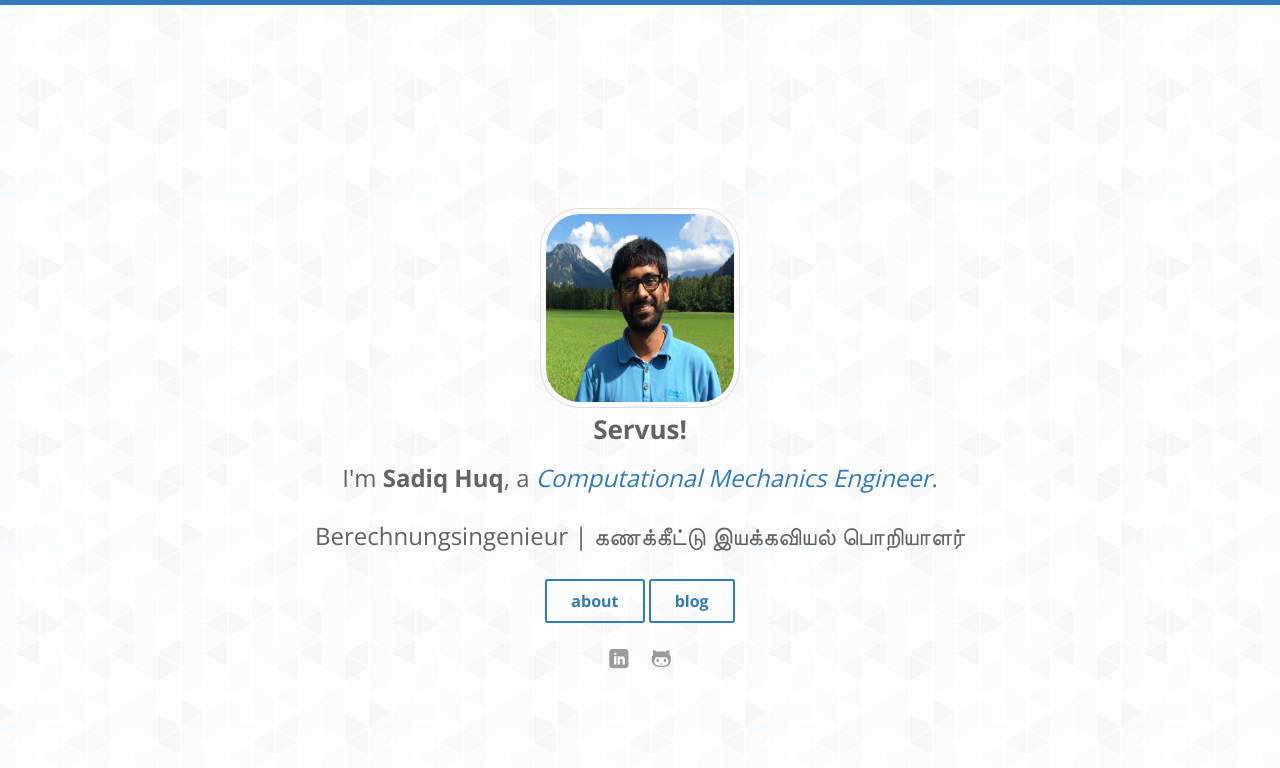
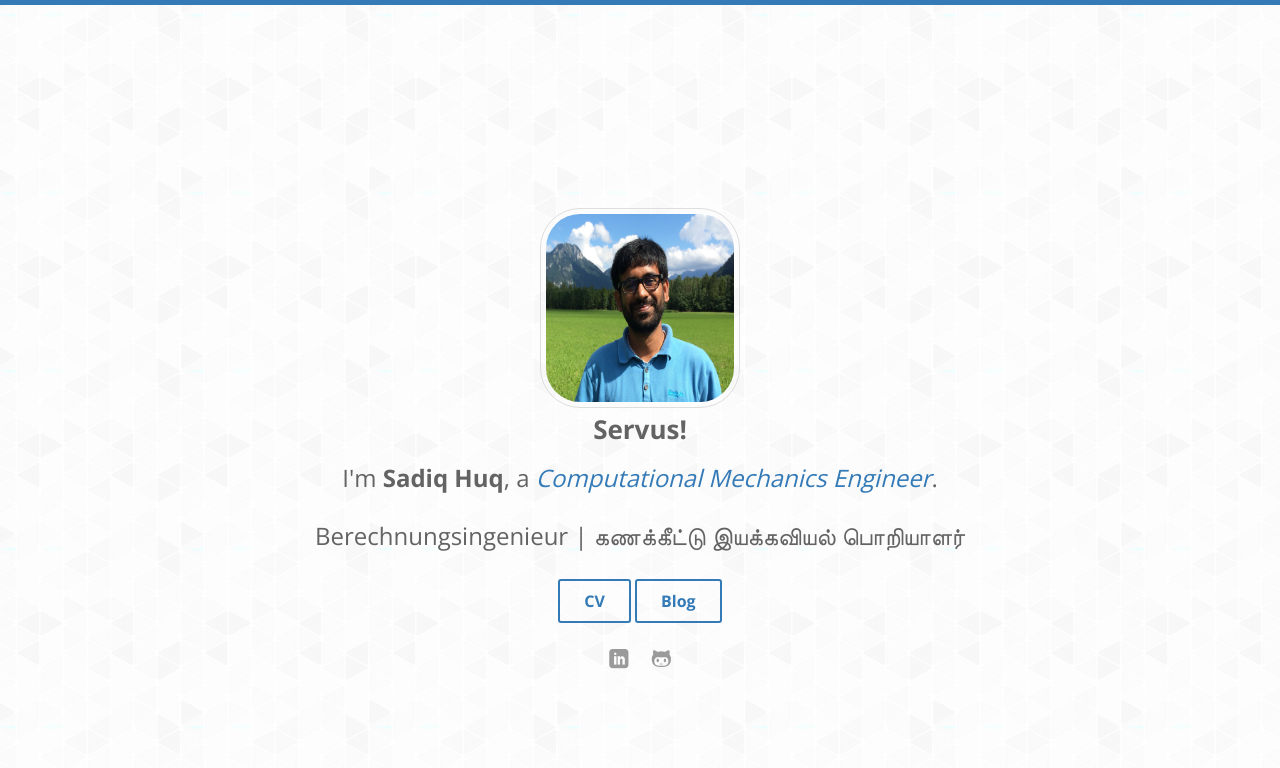
Before and after one commit to sadiqhuq/sadiqhuq.github.io, a Jekyll site: the page built from index.html, in a window 1280 px wide. Shown: the top 768 px of the page. Built offline with Jekyll 4.4.1, drawn with Linux system fonts in a browser that asks for light colours; some web fonts are replaced.

Commit message:
mv about cv

```diff
--- a/_config.yml
+++ b/_config.yml
@@ -44,8 +44,8 @@ author:
 
 # navbar pages
 navbar:
-  - slug: about
-    title: About
+  - slug: cv
+    title: CV
   # - slug: resume
   #   title: Resume
   # - slug: skills
--- a/_includes/header.html
+++ b/_includes/header.html
@@ -16,6 +16,7 @@
         {% endfor %}
         <li><a href="{{ site.repo }}/archive/master.zip" title="Download">Download</a></li>
 -->
+        <li><a href="{{site.baseurl}}/cv/">CV</a></li>
         <li><a href="{{site.baseurl}}/blog/">Blog</a></li>
         <li><a href="{{site.baseurl}}/tags/">tags</a></li>
         <li><a href="{{site.baseurl}}/archive/">archive</a></li>
--- a/index.html
+++ b/index.html
@@ -11,8 +11,8 @@ layout: home
     <h3>I'm <strong itemprop="name">{{ site.author.name }}</strong>, a <em itemprop="jobTitle">{{ site.author.job }}</em>.</h3>
     <h3>{{ site.author.bio }}</h3>
 
-    <a href="{{ '/about' | prepend: site.baseurl }}" class="btn btn-ghost">about</a>
-    <a href="{{ '/blog' | prepend: site.baseurl }}" class="btn btn-ghost">blog</a>
+    <a href="{{ '/cv' | prepend: site.baseurl }}" class="btn btn-ghost">CV</a>
+    <a href="{{ '/blog' | prepend: site.baseurl }}" class="btn btn-ghost">Blog</a>
 
     {% include social.html %}
 
```
